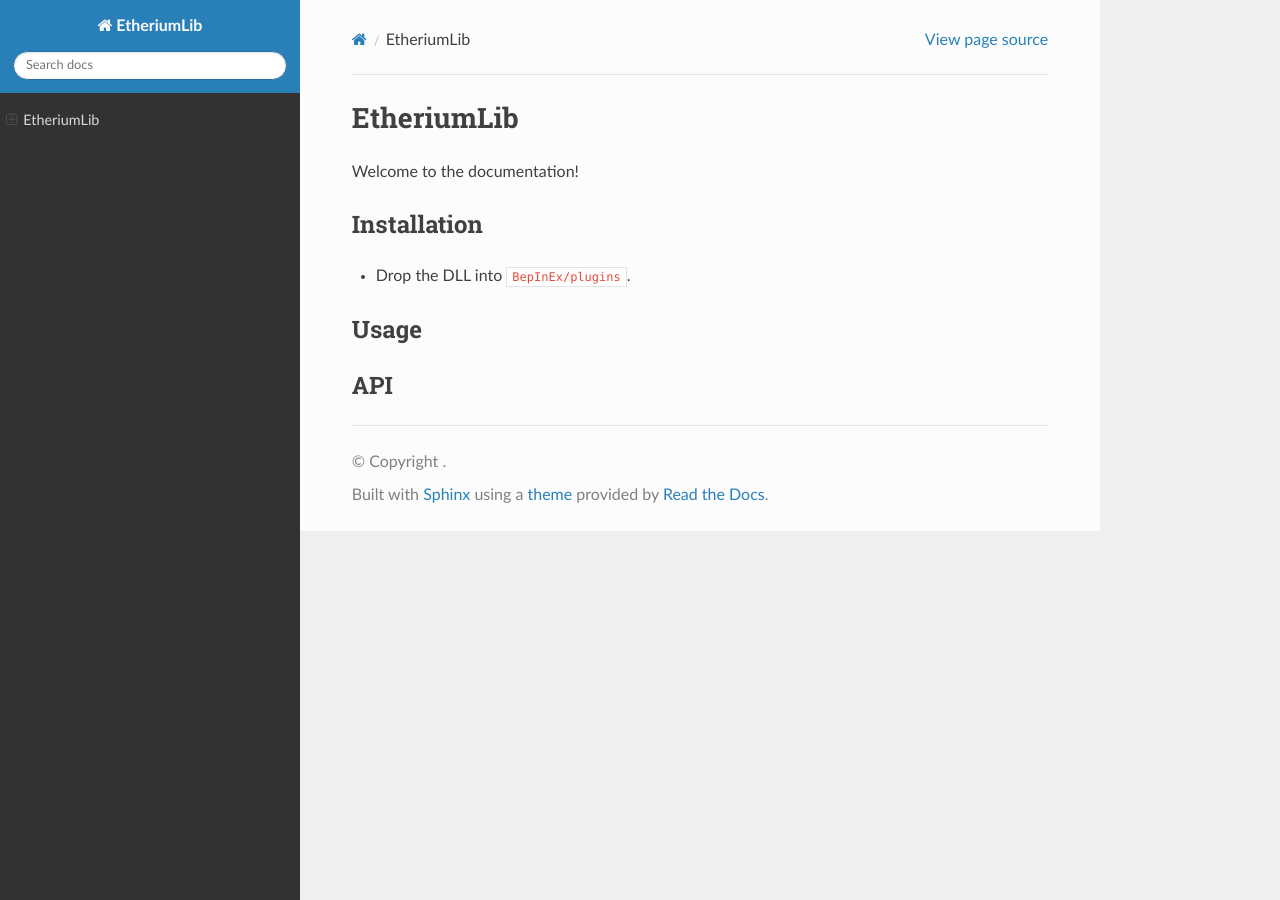
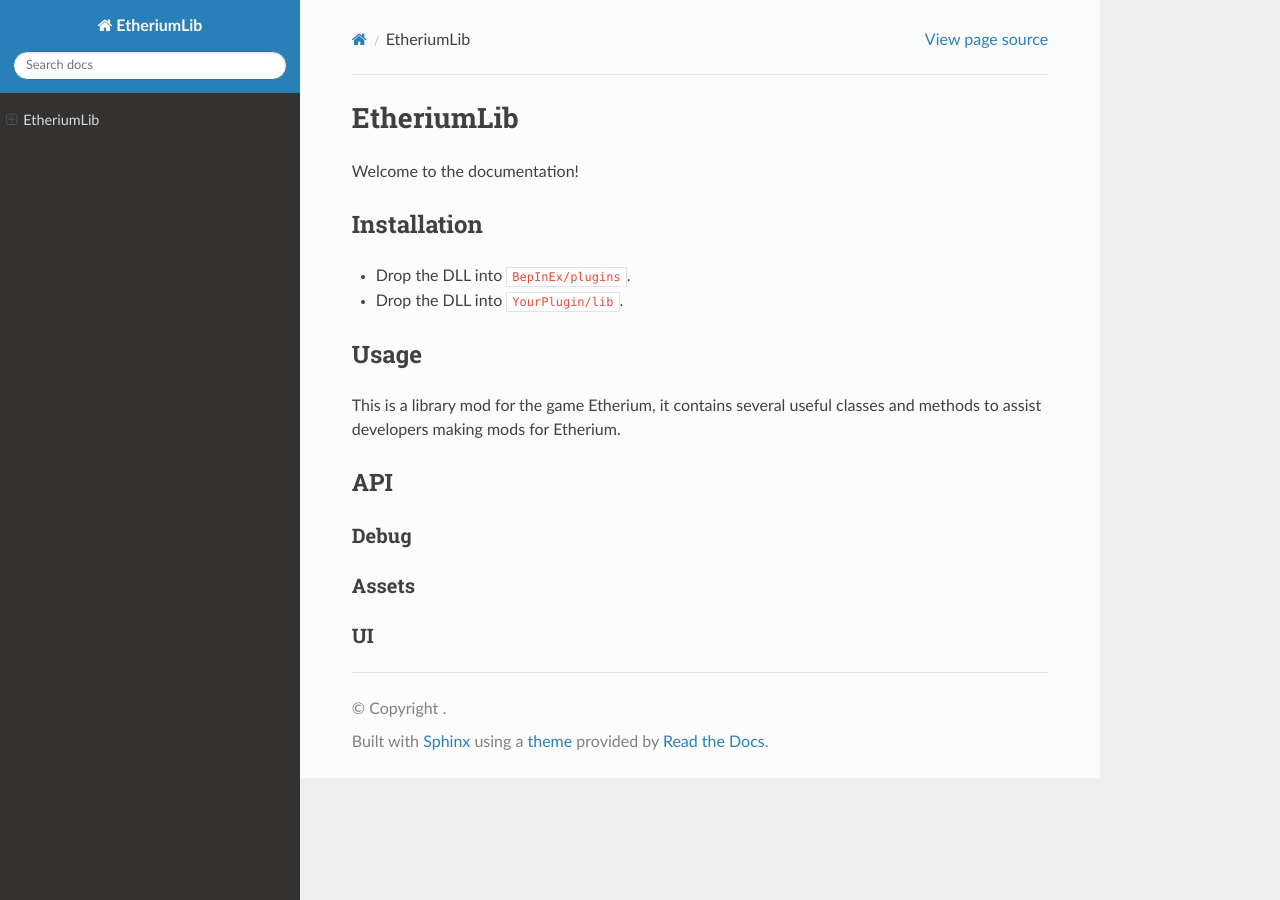
Before and after one commit to LostGameDev/EtheriumLib, a Sphinx documentation site: the page built from docs/index.md, in a window 1280 px wide. Built offline with Sphinx 7.4.7 and the Read the Docs theme 3.1.0, drawn with Linux system fonts in a browser that asks for light colours.

Commit message:
Update index.md

```diff
--- a/docs/index.md
+++ b/docs/index.md
@@ -4,8 +4,15 @@
 
 ## Installation
 - Drop the DLL into `BepInEx/plugins`.
+- Drop the DLL into `YourPlugin/lib`.
 
 ## Usage
-
+This is a library mod for the game Etherium, it contains several useful classes and methods to assist developers making mods for Etherium.
 
 ## API
+
+### Debug
+
+### Assets
+
+### UI
```
